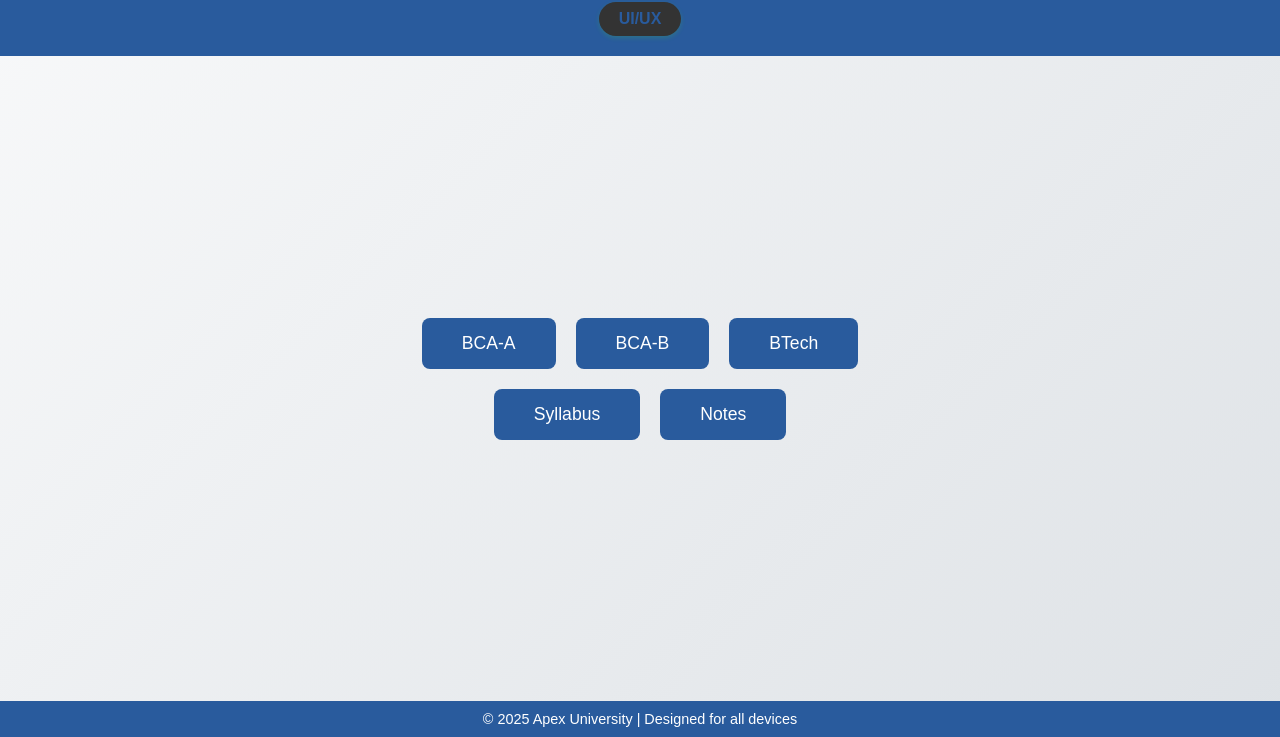
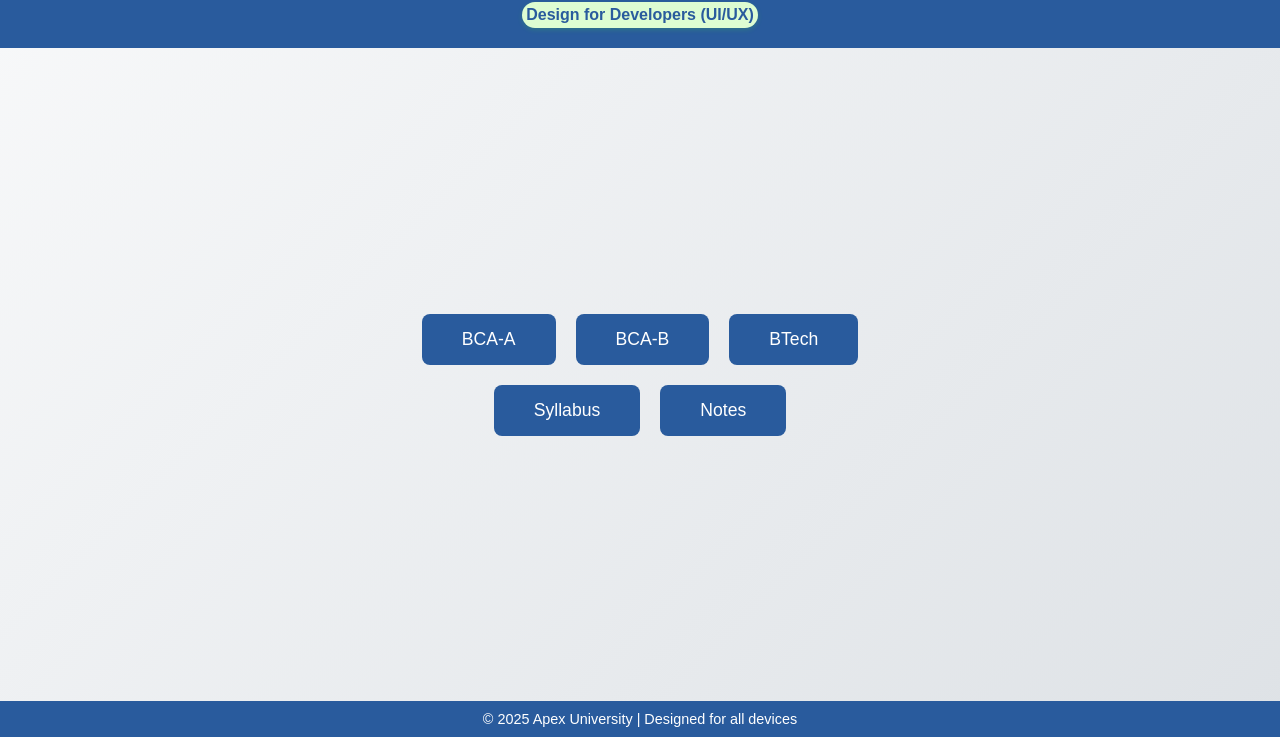
Before and after one commit to kishanKgupta/UI-UX-, a plain HTML site: page index.html in a window 1280 px wide. Shown: the part 63-800 px from the top of the page. Drawn offline with Linux system fonts and the light colour scheme.

Commit message:
css update

```diff
--- a/index.html
+++ b/index.html
@@ -10,7 +10,7 @@
   <header>
   <h1>Apex University, Jaipur</h1>
   <div class="box-container">
-    <p>UI/UX</p>
+    <p>Design for Developers (UI/UX)</p>
   </div>
 </header>
 
--- a/style.css
+++ b/style.css
@@ -79,7 +79,8 @@ main {
 }
 
 .box-container{
-  background-color: #333;
+  background-color: #ddfdd2;
+  padding: 4px;
 }
 
 .button-container {
```
